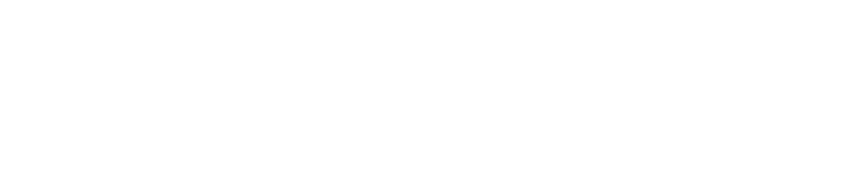
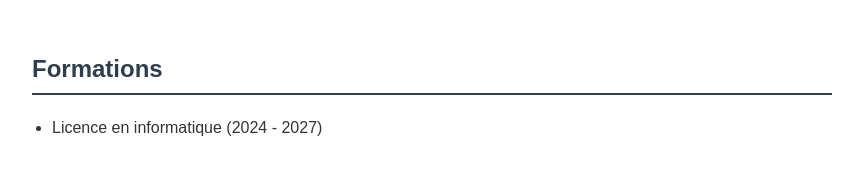
Before and after one commit to ekegab123/mon-cv, a plain HTML site: page index.html in a window 1280 px wide. Shown: the whole page, without its empty margins (208-1071 px from the left). Drawn offline with Linux system fonts and the light colour scheme.

Commit message:
mise en place de la section formations

```diff
--- a/index.html
+++ b/index.html
@@ -6,5 +6,11 @@
   <link rel="stylesheet" href="style.css">
 </head>
 <body>
+    <section>
+  <h2>Formations</h2>
+  <ul>
+    <li>Licence en informatique (2024 - 2027)</li>
+  </ul>
+</section>
 </body>
 </html>
```
